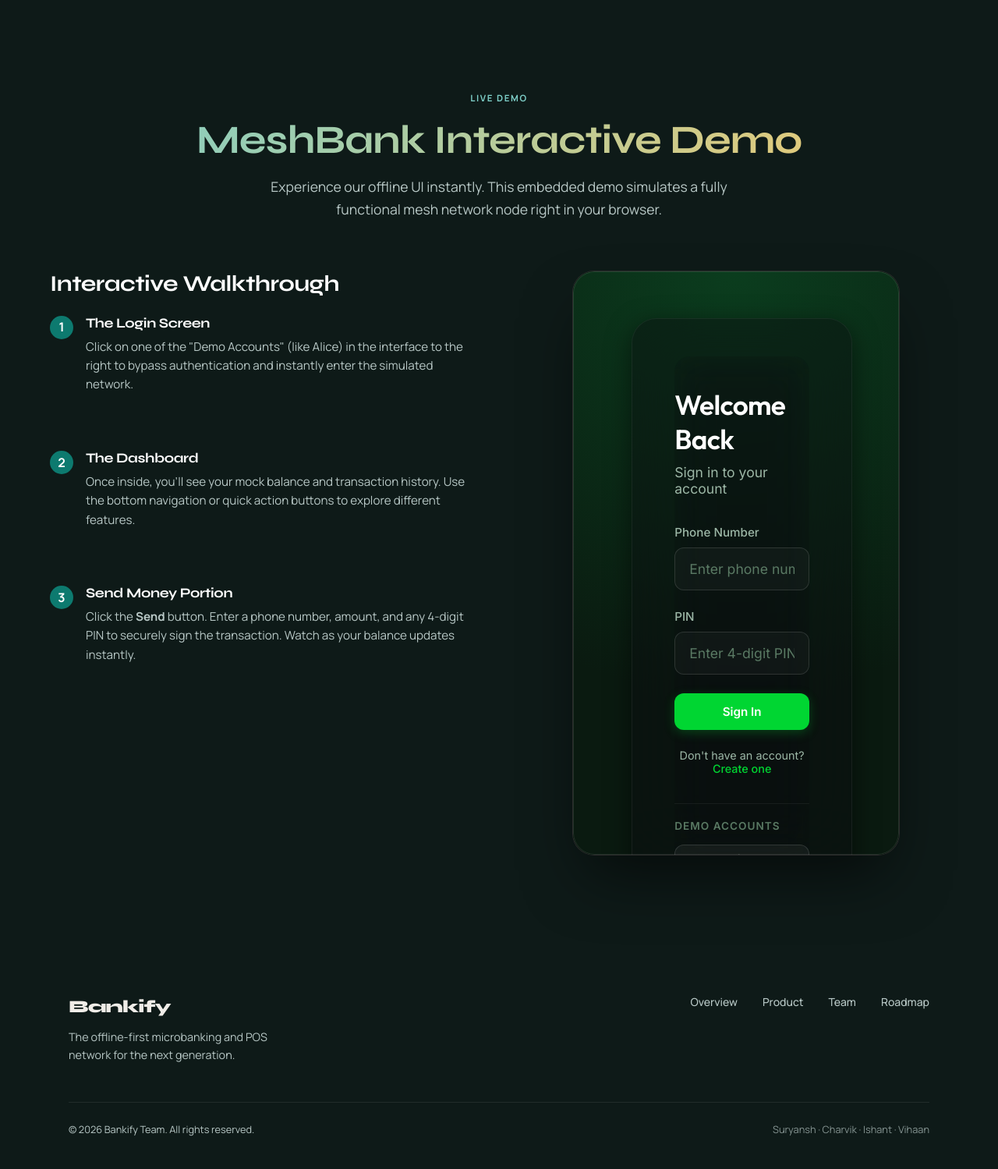
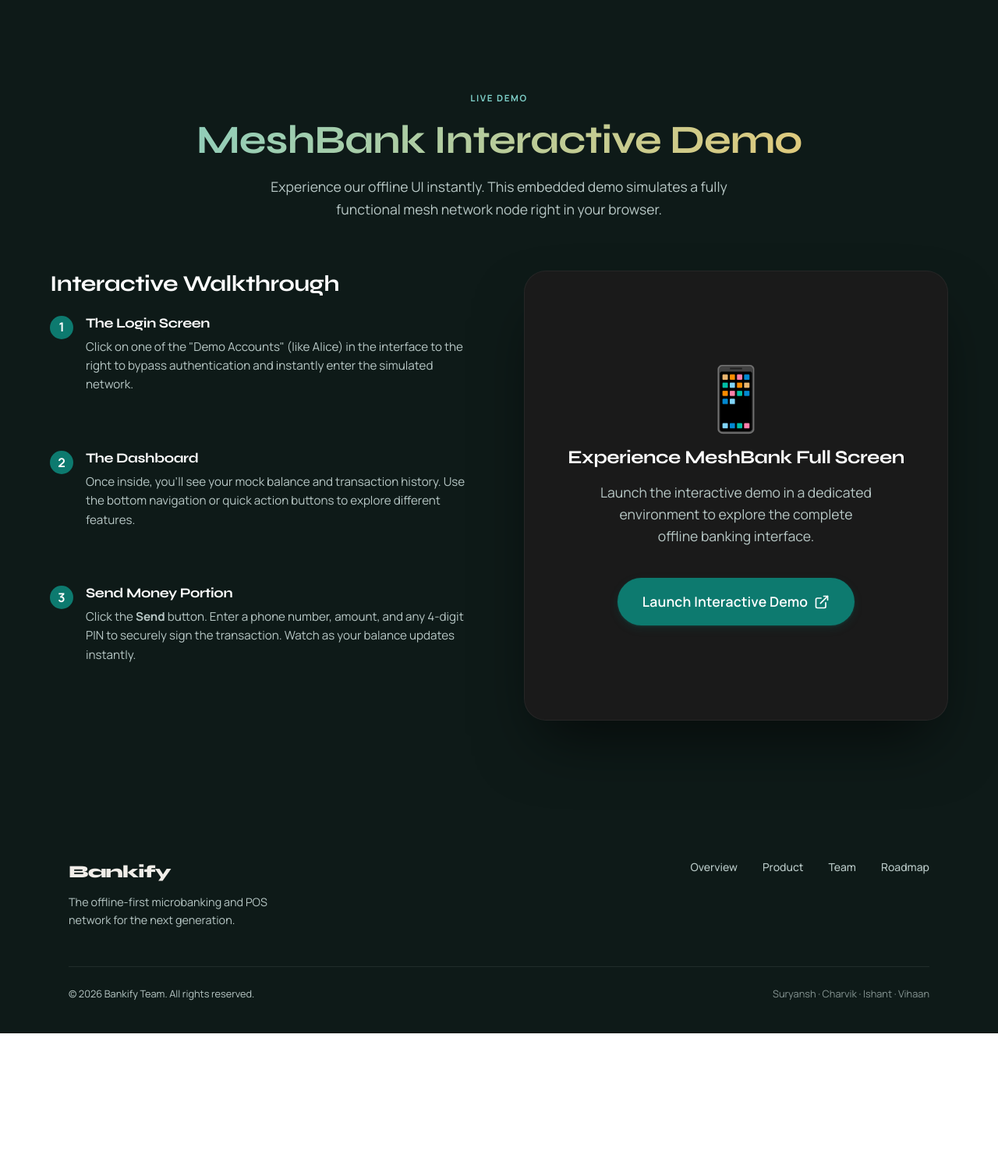
Before and after one commit to CharvikM45/ksu-fintech-hackathon, a Flask app: page / in a window 1280 px wide. Shown: the part 4612-6111 px from the top of the page at 78% size. After the commit the page ends 5937 px from the top, so only its background shows below. Run offline with Flask 3, Linux system fonts and the light colour scheme.

Commit message:
feat: switch embedded iframe demo to a full screen launch button CTA

```diff
--- a/bankify/app/templates/index.html
+++ b/bankify/app/templates/index.html
@@ -519,9 +519,14 @@
                 </div>
             </div>
 
-            <div class="iframe-wrap fade-up delay-400" style="width: 100%; height: 750px; border-radius: var(--radius-lg); overflow: hidden; border: 1px solid var(--border-dark); box-shadow: 0 40px 80px -20px rgba(0,0,0,0.6); position: relative; background: #1a1a1a; max-width: 420px; margin: 0 auto;">
-                <iframe src="/demo/meshbank" title="MeshBank Interactive Demo" style="width: 100%; height: 100%; border: none;"></iframe>
-                <div style="position: absolute; inset: 0; pointer-events: none; border: 1px solid rgba(255,255,255,0.1); border-radius: var(--radius-lg);"></div>
+            <div class="fade-up delay-400" style="width: 100%; height: 100%; display: flex; flex-direction: column; justify-content: center; align-items: center; background: #1a1a1a; padding: 4rem 2rem; border-radius: var(--radius-lg); border: 1px solid rgba(255, 255, 255, 0.05); box-shadow: 0 40px 80px -20px rgba(0,0,0,0.6);">
+                <div style="font-size: 5rem; margin-bottom: 1.5rem; line-height: 1;">📱</div>
+                <h3 style="color: #fff; margin-bottom: 1rem; text-align: center; font-size: 1.5rem;">Experience MeshBank Full Screen</h3>
+                <p style="color: var(--text-inverse-2); text-align: center; margin-bottom: 2.5rem; max-width: 350px; line-height: 1.6;">Launch the interactive demo in a dedicated environment to explore the complete offline banking interface.</p>
+                <a href="/demo/meshbank" target="_blank" class="btn btn-primary btn-lg" style="font-size: 1.1rem; padding: 1rem 2rem; border-radius: 50px; text-decoration: none; display: inline-flex; align-items: center; gap: 8px;">
+                    Launch Interactive Demo
+                    <svg width="20" height="20" viewBox="0 0 24 24" fill="none" stroke="currentColor" stroke-width="2" stroke-linecap="round" stroke-linejoin="round"><path d="M18 13v6a2 2 0 0 1-2 2H5a2 2 0 0 1-2-2V8a2 2 0 0 1 2-2h6"></path><polyline points="15 3 21 3 21 9"></polyline><line x1="10" y1="14" x2="21" y2="3"></line></svg>
+                </a>
             </div>
         </div>
     </div>
```
